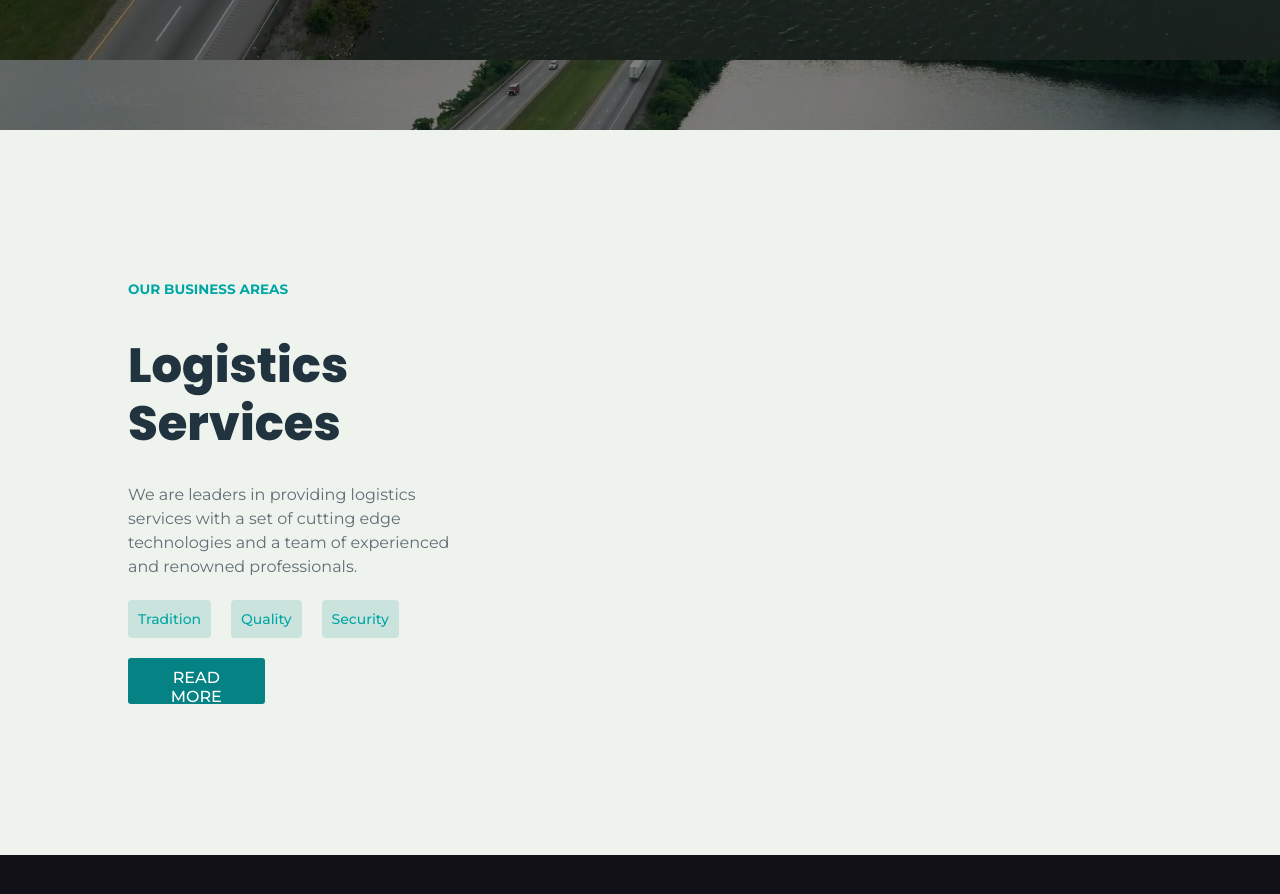
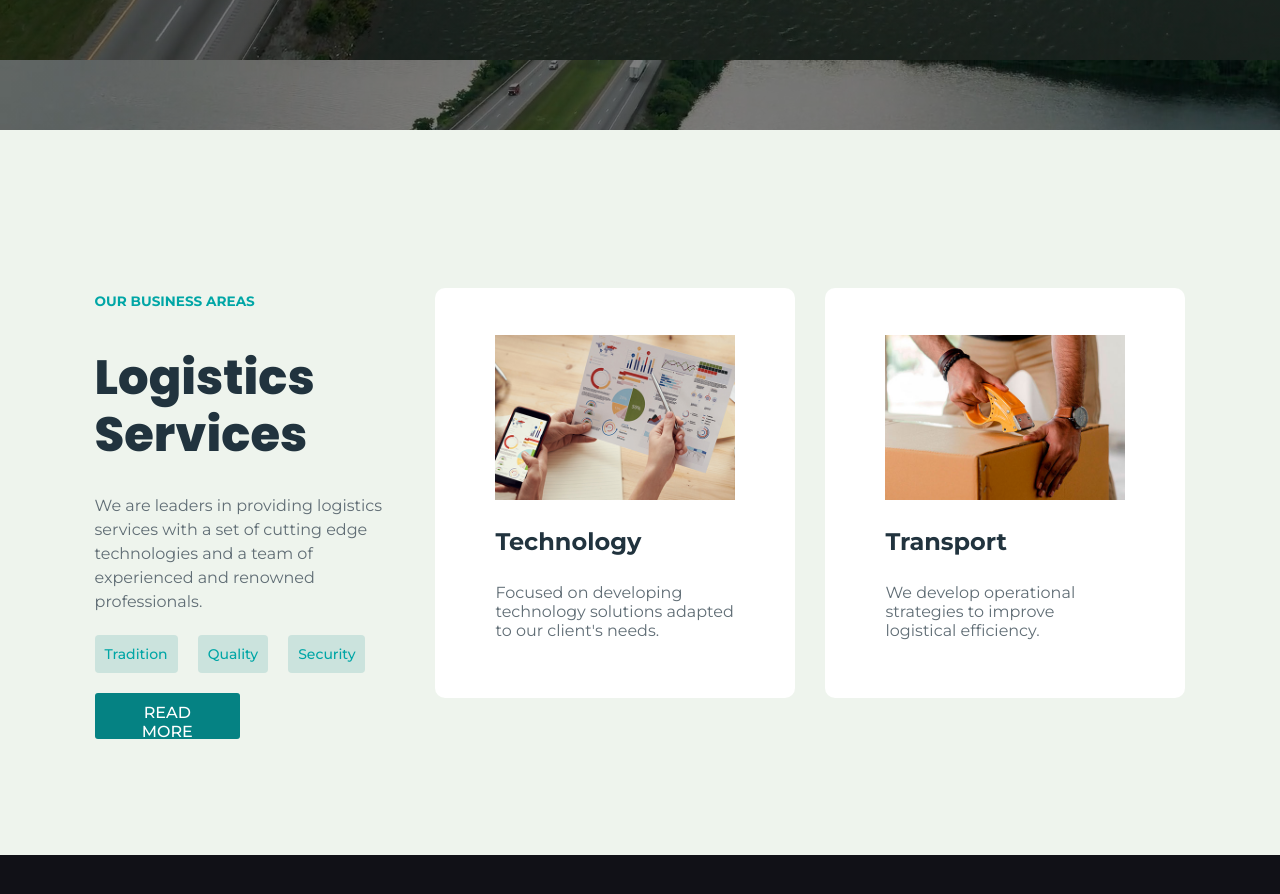
Before and after one commit to andreadicataldi/proj-html-vuejs, a plain HTML site: page index.html in a window 1280 px wide. Shown: the part 780-1674 px from the top of the page. Drawn offline with nearby package versions, Linux system fonts and the light colour scheme.

Commit message:
business section complete

```diff
--- a/assets/css/style.css
+++ b/assets/css/style.css
@@ -160,12 +160,14 @@ nav {
   margin: auto;
   display: flex;
   align-items: center;
+  justify-content: center;
 }
 
 .business-text {
-  flex: 1;
   display: flex;
   flex-direction: column;
+  width: 350px;
+  height: 400px;
 }
 
 .business-text h3 {
@@ -191,7 +193,7 @@ nav {
 }
 
 .business-text button {
-  width: 40%;
+  width: 50%;
 }
 
 .badge {
@@ -216,7 +218,43 @@ nav {
 }
 
 .business-cards {
-  flex: 2;
+  display: flex;
+  margin-left: 50px;
+}
+
+.business-cards > div:nth-child(2) {
+  margin-left: 30px;
+}
+
+.card {
+  background: white;
+  width: 360px;
+  height: 410px;
+  display: flex;
+  flex-direction: column;
+  justify-content: space-evenly;
+  border-radius: 10px;
+}
+
+.card h3 {
+  margin-left: 60px;
+  font-size: 24px;
+  color: #21333e;
+}
+
+.card img {
+  width: 240px;
+  height: 165px;
+  align-self: center;
+  margin-top: 20px;
+}
+
+.card p {
+  width: 240px;
+  align-self: center;
+  font-size: 16px;
+  color: #606d75;
+  margin-bottom: 30px;
 }
 
 .network {
--- a/index.html
+++ b/index.html
@@ -113,8 +113,22 @@
               <button class="main-button">READ MORE</button>
             </div>
             <div class="business-cards">
-              <div class="card"></div>
-              <div class="card"></div>
+              <div class="card">
+                <img src="./assets/img/gallery-3.jpg" alt="" />
+                <h3>Technology</h3>
+                <p>
+                  Focused on developing technology solutions adapted to our
+                  client's needs.
+                </p>
+              </div>
+              <div class="card">
+                <img src="./assets/img/gallery-5.jpg" alt="" />
+                <h3>Transport</h3>
+                <p>
+                  We develop operational strategies to improve logistical
+                  efficiency.
+                </p>
+              </div>
             </div>
           </div>
         </div>
```
